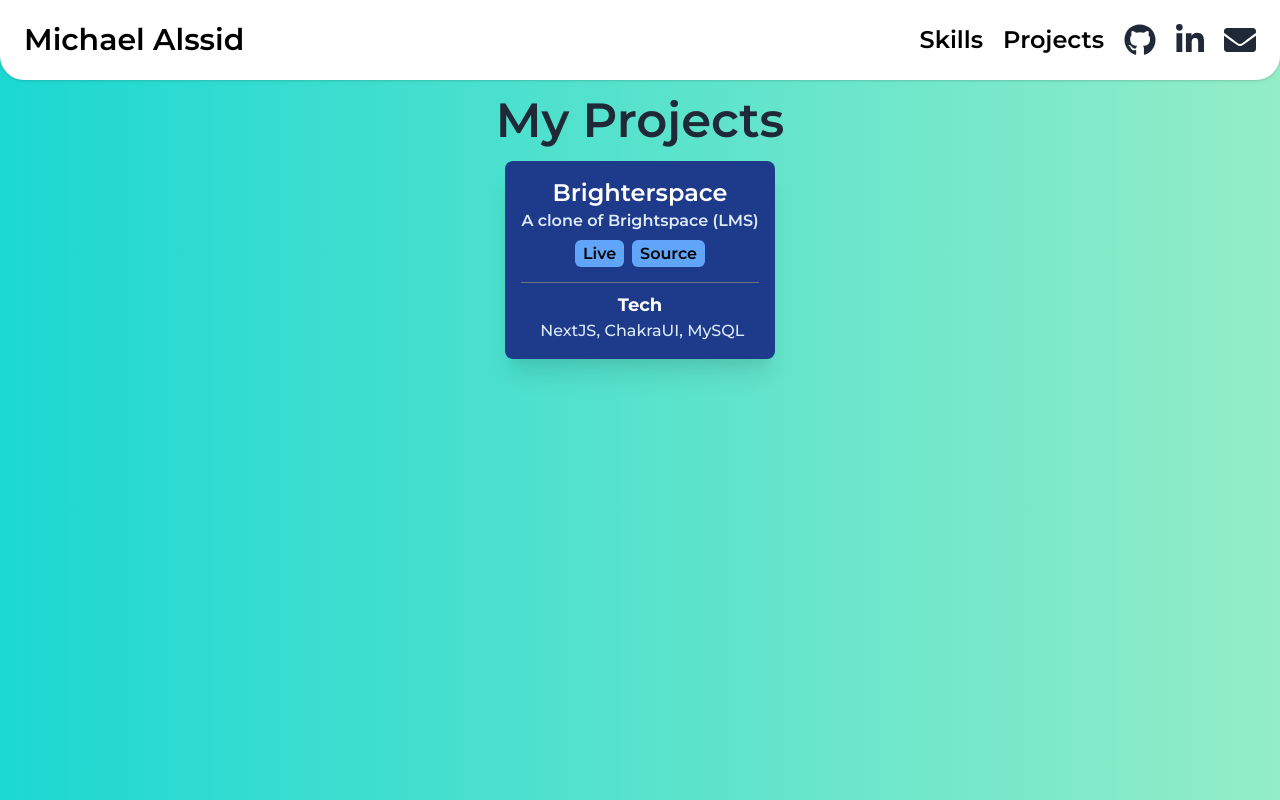
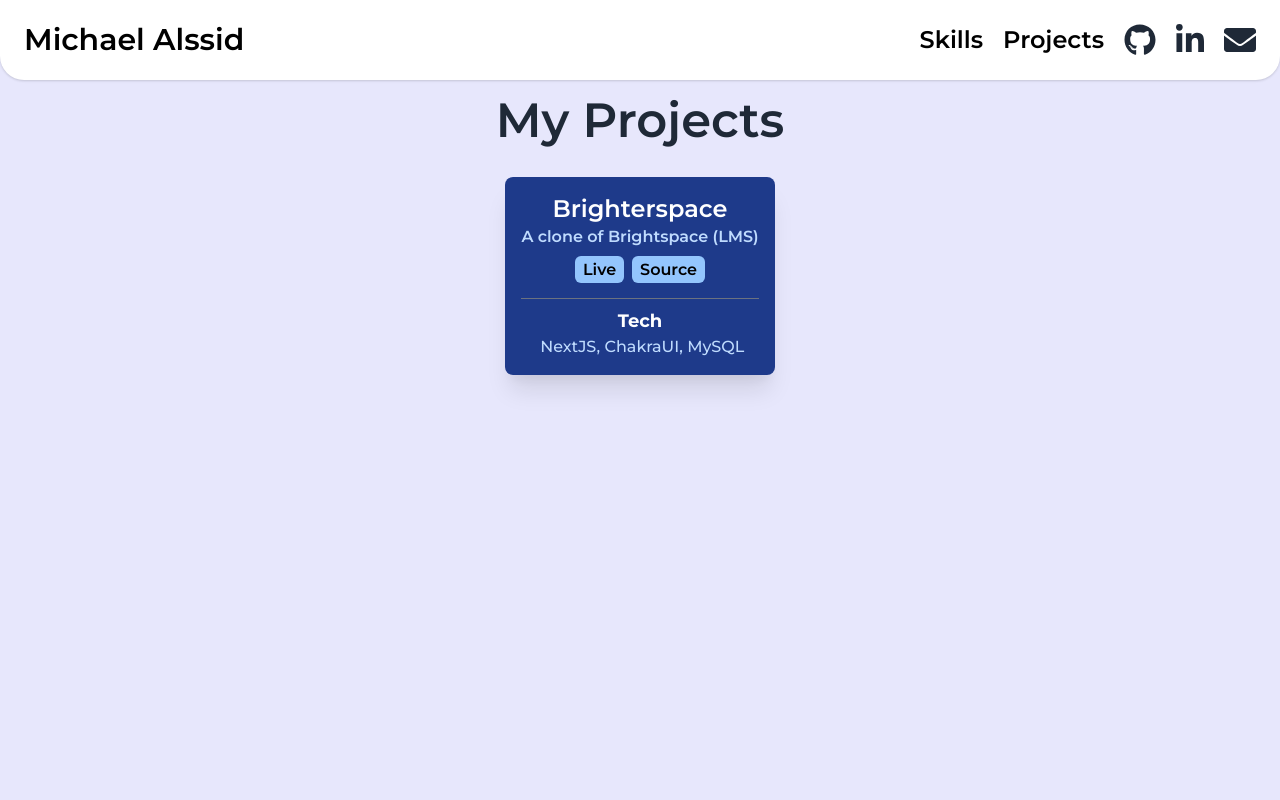
Before and after one commit to malssid/Portfolio, a Next.js app: page /projects in a window 1280 px wide. Built offline with nearby package versions, Linux system fonts and the light colour scheme.

Commit message:
changed bg

```diff
--- a/components/Project.js
+++ b/components/Project.js
@@ -4,20 +4,20 @@
   return (
     <div className="shadow-xl bg-blue-900 mb-3 p-4 rounded-lg mx-3 text-center">
       <h1 className="text-2xl text-white">{name}</h1>
-      <h2 className="text-md text-blue-100">{desc}</h2>
+      <h2 className="text-md text-blue-200">{desc}</h2>
       <div className="flex flex-col mt-2 divide-y divide-gray-500">
         <div className="space-x-2 mb-4">
           <a
             href={livelink}
             target="_blank"
-            className="transition duration-500 ease-in-out hover:bg-blue-300 transform text-md cursor-pointer bg-blue-400 rounded-md text-center px-2 py-1"
+            className="transition duration-500 ease-in-out hover:bg-blue-300 transform text-md cursor-pointer bg-blue-300 rounded-md text-center px-2 py-1"
           >
             Live
           </a>
           <a
             href={ghublink}
             target="_blank"
-            className="transition duration-500 ease-in-out hover:bg-blue-300 transform text-md cursor-pointer bg-blue-400 rounded-md text-center px-2 py-1 mt-2"
+            className="transition duration-500 ease-in-out hover:bg-blue-300 transform text-md cursor-pointer bg-blue-300 rounded-md text-center px-2 py-1 mt-2"
           >
             Source
           </a>
@@ -26,7 +26,7 @@
           <h2 className="font-bold text-lg mt-2 text-white">Tech</h2>
           <div className="flex flex-wrap justify-center">
             {tech.map((item, index) => (
-              <p className="text-blue-100" key={index}>
+              <p className="text-blue-200" key={index}>
                 &nbsp;{item}
               </p>
             ))}
--- a/components/Skill.js
+++ b/components/Skill.js
@@ -3,7 +3,7 @@
 export default function Skill({ name, logo, link }) {
   return (
     <a href={link} target="_blank">
-      <div className="transition duration-500 ease-in-out hover:bg-blue-700 transform hover:scale-95 cursor-pointer bg-blue-800 text-white mb-3 px-4 py-2 rounded-xl mx-3 text-center">
+      <div className="transition duration-500 ease-in-out hover:bg-blue-700 transform hover:scale-95 cursor-pointer bg-blue-900 text-white mb-3 px-4 py-2 rounded-xl mx-3 text-center">
         <div className="text-3xl">
           <i className={logo}></i>
         </div>
--- a/pages/_app.js
+++ b/pages/_app.js
@@ -7,7 +7,7 @@
 
 function MyApp({ Component, pageProps }) {
   return (
-    <div className="min-h-screen" id="screenGradient">
+    <div className="min-h-screen" id="screenBG">
       <Header />
       <Component {...pageProps} />
     </div>
--- a/pages/projects.js
+++ b/pages/projects.js
@@ -13,7 +13,7 @@
       </Head>
       <div className="flex flex-col items-center">
         <h1 className="sm:text-5xl text-4xl mt-4 text-gray-800">My Projects</h1>
-        <table className="mt-4">
+        <table className="mt-8">
           <tr>
             <td>
               <Project
--- a/styles/globals.css
+++ b/styles/globals.css
@@ -19,24 +19,40 @@
 }
 
 .wave {
-  animation-name: wave-animation;  /* Refers to the name of your @keyframes element below */
-  animation-duration: 2.5s;        /* Change to speed up or slow down */
-  animation-iteration-count: infinite;  /* Never stop waving :) */
-  transform-origin: 70% 70%;       /* Pivot around the bottom-left palm */
+  animation-name: wave-animation; /* Refers to the name of your @keyframes element below */
+  animation-duration: 2.5s; /* Change to speed up or slow down */
+  animation-iteration-count: infinite; /* Never stop waving :) */
+  transform-origin: 70% 70%; /* Pivot around the bottom-left palm */
   display: inline-block;
 }
 
 @keyframes wave-animation {
-    0% { transform: rotate( 0.0deg) }
-   10% { transform: rotate(14.0deg) }  /* The following five values can be played with to make the waving more or less extreme */
-   20% { transform: rotate(-8.0deg) }
-   30% { transform: rotate(14.0deg) }
-   40% { transform: rotate(-4.0deg) }
-   50% { transform: rotate(10.0deg) }
-   60% { transform: rotate( 0.0deg) }  /* Reset for the last half to pause */
-  100% { transform: rotate( 0.0deg) }
+  0% {
+    transform: rotate(0deg);
+  }
+  10% {
+    transform: rotate(14deg);
+  } /* The following five values can be played with to make the waving more or less extreme */
+  20% {
+    transform: rotate(-8deg);
+  }
+  30% {
+    transform: rotate(14deg);
+  }
+  40% {
+    transform: rotate(-4deg);
+  }
+  50% {
+    transform: rotate(10deg);
+  }
+  60% {
+    transform: rotate(0deg);
+  } /* Reset for the last half to pause */
+  100% {
+    transform: rotate(0deg);
+  }
 }
 
-#screenGradient {
-  background: linear-gradient(to right, #1cd8d2, #93edc7);
+#screenBG {
+  background-color: rgb(231, 231, 252);
 }
```
